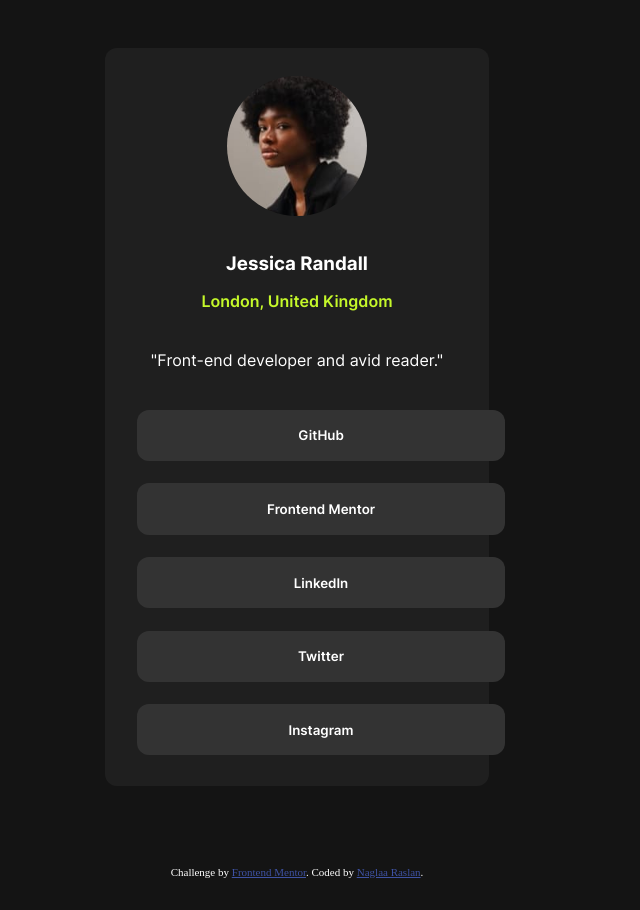
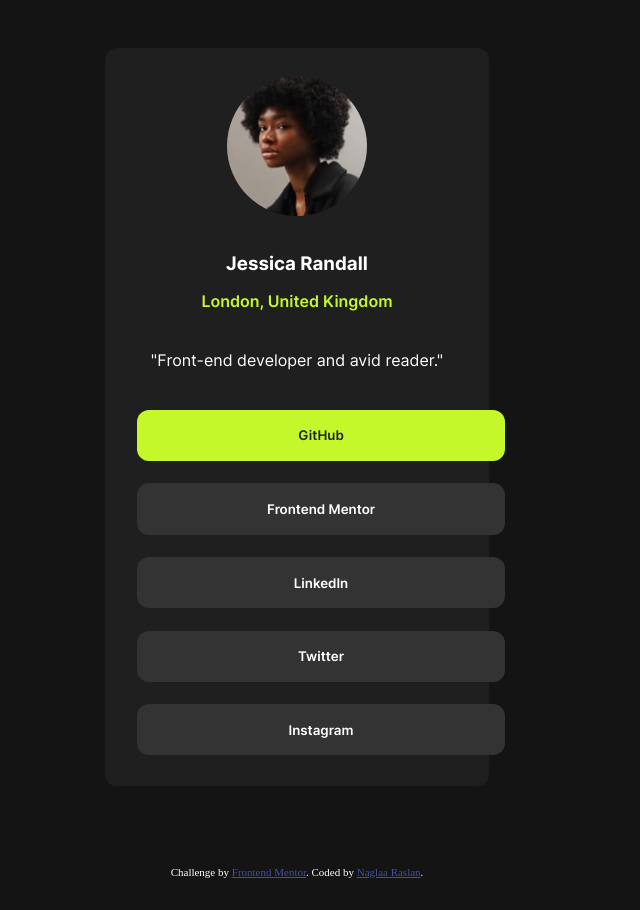
Before and after one commit to naglorias/social-link-profile, a plain HTML site: page index.html in a window 1280 px wide. In both pictures the pointer is over the button "GitHub". Shown: the whole page, without its empty margins (343-983 px from the left). Drawn offline with Linux system fonts and the light colour scheme.

Commit message:
Update style.css

```diff
--- a/style.css
+++ b/style.css
@@ -89,8 +89,6 @@ h4 {
   display: block;
   text-align: center;
   margin: 1.77rem auto 1.2rem ;
-/*  margin-top: 1.77rem;
- margin-bottom: 1.2rem; */
 }
 .links-list li {
 list-style: none;
@@ -109,7 +107,10 @@ padding: .7rem 5rem;
   cursor: pointer;
   margin-left: -3rem;
  }
-
+.links-list li button:hover{
+  background-color:var(--primary1);
+  color: var(--neutral3);
+}
 /******** Media Queries *******/
 
 /** Mobile devices size **/
```
